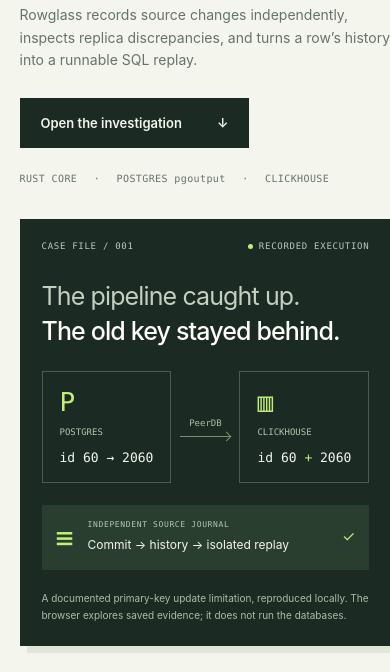
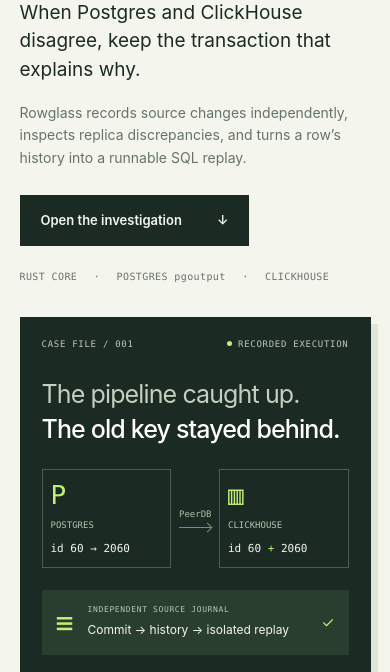
Before and after one commit to balkashynov/rowglass, a plain HTML site: page demo/index.html in a window 390 px wide. Shown: the part 425-1097 px from the top of the page. Drawn offline with Linux system fonts and the light colour scheme.

Commit message:
Keep the mobile hero within the available viewport

```diff
--- a/demo/index.html
+++ b/demo/index.html
@@ -10,7 +10,7 @@
       content="An independent replication flight recorder. Trace a ClickHouse discrepancy back to committed Postgres transactions and export a runnable replay."
     />
     <link rel="icon" href="favicon.svg" />
-    <link rel="stylesheet" href="style.css?v=60e72b23164a" />
+    <link rel="stylesheet" href="style.css?v=7e8582ca4fd9" />
     <script src="data.js" defer></script>
     <script src="app.js" defer></script>
   </head>
--- a/demo/style.css
+++ b/demo/style.css
@@ -1070,7 +1070,7 @@ footer span {
     display: none;
   }
   .hero {
-    grid-template-columns: 1fr;
+    grid-template-columns: minmax(0, 1fr);
     padding-top: 40px;
     gap: 35px;
   }
@@ -1093,13 +1093,19 @@ footer span {
     font-size: 25px;
   }
   .flow-node {
-    padding: 17px;
+    min-width: 0;
+    padding: 12px 8px;
   }
   .flow-node b {
-    font-size: 13px;
+    font-size: 11px;
+    white-space: normal;
   }
   .flow-line {
-    width: 50px;
+    width: 32px;
+    flex: 0 0 32px;
+  }
+  .flow {
+    gap: 8px;
   }
   .visual-foot {
     font-size: 10px;
--- a/web/style.css
+++ b/web/style.css
@@ -1070,7 +1070,7 @@ footer span {
     display: none;
   }
   .hero {
-    grid-template-columns: 1fr;
+    grid-template-columns: minmax(0, 1fr);
     padding-top: 40px;
     gap: 35px;
   }
@@ -1093,13 +1093,19 @@ footer span {
     font-size: 25px;
   }
   .flow-node {
-    padding: 17px;
+    min-width: 0;
+    padding: 12px 8px;
   }
   .flow-node b {
-    font-size: 13px;
+    font-size: 11px;
+    white-space: normal;
   }
   .flow-line {
-    width: 50px;
+    width: 32px;
+    flex: 0 0 32px;
+  }
+  .flow {
+    gap: 8px;
   }
   .visual-foot {
     font-size: 10px;
```
Also changed, not shown: demo/engineering.html (+1 -1 lines).
